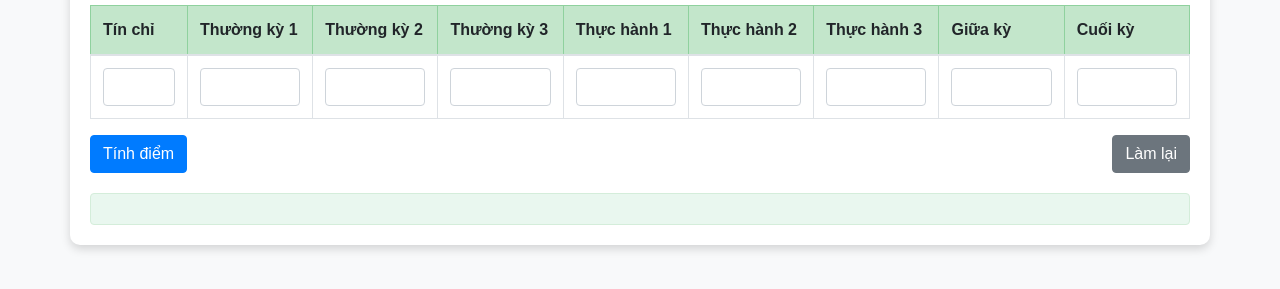
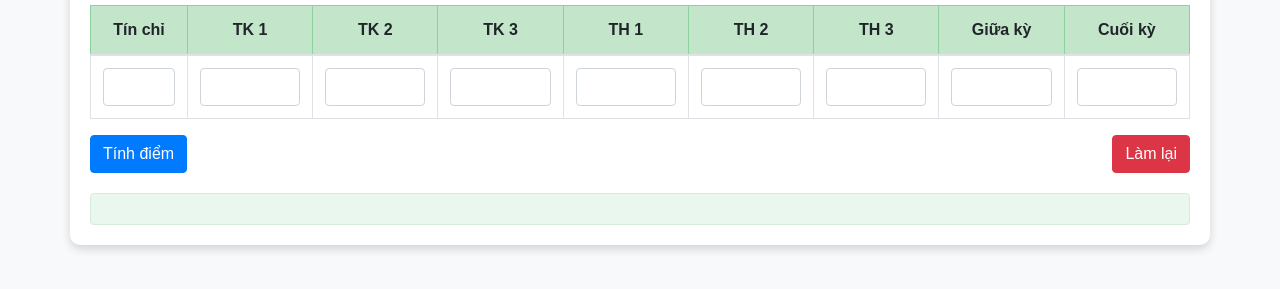
Before and after one commit to HPLamIT1302/tinh-diem-hoc-phan-iuh, a plain HTML site: page index.html in a window 1280 px wide. Shown: the part 91-380 px from the top of the page. Drawn offline with nearby package versions, Linux system fonts and the light colour scheme.

Commit message:
fix giao dien

```diff
--- a/index.html
+++ b/index.html
@@ -11,6 +11,7 @@
             background-color: #f8f9fa;
         }
         .container {
+            margin: auto;
             margin-top: 20px;
             padding: 20px;
             background-color: #ffffff;
@@ -39,15 +40,15 @@
         <form id="scoreForm">
             <div class="table-responsive">
                 <table class="table table-bordered">
-                    <thead class="table-success">
+                    <thead class="table-success text-center">
                         <tr>
                             <th scope="col">Tín chỉ</th>
-                            <th scope="col">Thường kỳ 1</th>
-                            <th scope="col">Thường kỳ 2</th>
-                            <th scope="col">Thường kỳ 3</th>
-                            <th scope="col">Thực hành 1</th>
-                            <th scope="col">Thực hành 2</th>
-                            <th scope="col">Thực hành 3</th>
+                            <th scope="col">TK 1</th>
+                            <th scope="col">TK 2</th>
+                            <th scope="col">TK 3</th>
+                            <th scope="col">TH 1</th>
+                            <th scope="col">TH 2</th>
+                            <th scope="col">TH 3</th>
                             <th scope="col">Giữa kỳ</th>
                             <th scope="col">Cuối kỳ</th>
                         </tr>
@@ -69,7 +70,7 @@
             </div>
             <div class="d-flex justify-content-between">
                 <button type="button" class="btn btn-primary" id="calculate">Tính điểm</button>
-                <button type="reset" class="btn btn-secondary" id="reset">Làm lại</button>
+                <button type="reset" class="btn btn-danger" id="reset">Làm lại</button>
             </div>
         </form>
         <div class="result" id="result"></div>
```
